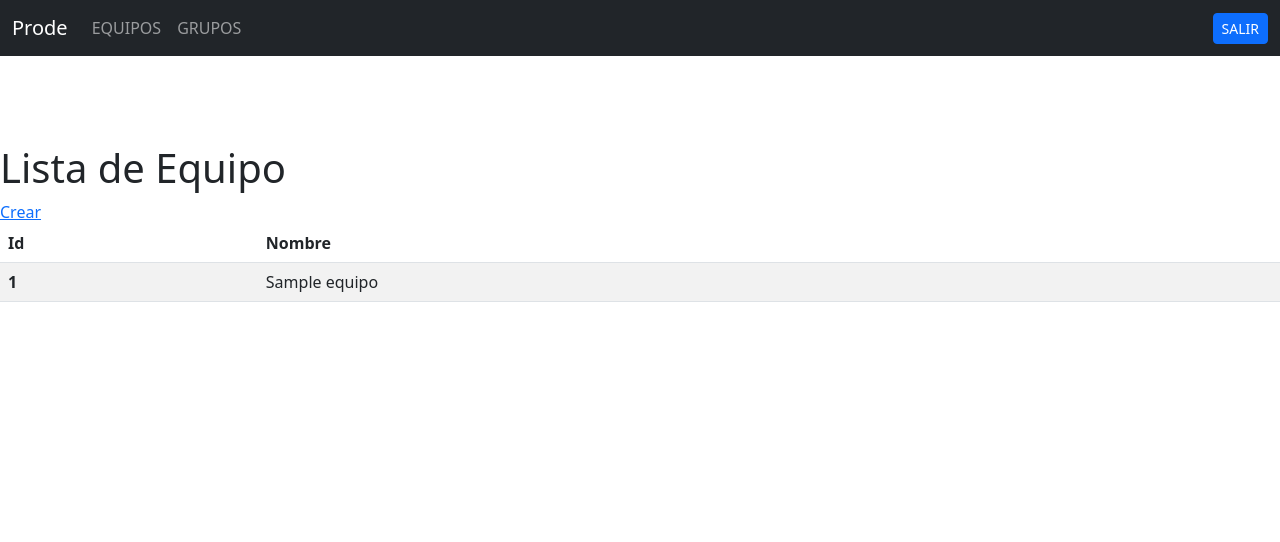
After one commit to lucasibaniez/prode_info_qatar22, a Django app: page /equipos/listar/ in a window 1280 px wide. The commit adds this page. Shown: the top 542 px of the page. Run offline with Django 4.2, Linux system fonts and the light colour scheme; a user stored in the database is signed in; tables that the repository leaves empty hold one stand-in row (values such as "Sample post"); some libraries are stand-ins or nearby versions.

Commit message:
listado de equipos

```diff
--- a/src/equipos/urls.py
+++ b/src/equipos/urls.py
@@ -5,5 +5,6 @@ from . import views
 app_name="equipos"
 
 urlpatterns = [
-    path("crear/", views.Crear.as_view())
+    path("crear/", views.Crear.as_view(), name="crear"),
+    path("listar/", views.Listar.as_view(), name="listar"),
 ]
--- a/src/equipos/views.py
+++ b/src/equipos/views.py
@@ -2,6 +2,7 @@ from django.contrib.auth.mixins import LoginRequiredMixin
 from django.shortcuts import render
 from django.urls import reverse
 from django.views.generic.edit import CreateView
+from django.views.generic import ListView
 
 from .forms import EquipoForm
 from .models import Equipo
@@ -12,4 +13,9 @@ class Crear(LoginRequiredMixin, CreateView):
     template_name = "equipos/crear.html"
 
     def get_success_url(self, **kwargs):
-        return reverse('home')
+        return reverse('equipos:listar')
+
+class Listar(LoginRequiredMixin, ListView):
+    template_name="equipos/listar.html"
+    model=Equipo
+    context_object_name = "equipos"
--- a/src/templates/base/base.html
+++ b/src/templates/base/base.html
@@ -28,7 +28,7 @@ v{% load static %}
 							</li>
 							-->
 							<li class="nav-item">
-								<a class="nav-link" href="#">EQUIPOS</a>
+								<a class="nav-link" href="{% url 'equipos:listar' %}">EQUIPOS</a>
 							</li>
 							<li class="nav-item">
 								<a class="nav-link" href="#">GRUPOS</a>
--- /dev/null
+++ b/src/templates/equipos/listar.html
@@ -0,0 +1,25 @@
+{% extends 'base/base.html' %}
+
+{% block contenido %}
+    <br><br><br><br><br>
+    <h1>Lista de Equipo</h1>
+    <!-- <a href="{% url 'equipos:listar' %}">Volver</a> -->
+    <a href="{% url 'equipos:crear' %}">Crear</a>
+    <table class="table table-striped table-hover">
+        <thead>
+            <tr>
+                <th scope="col">Id</th>
+                <th scope="col">Nombre</th>
+            </tr>
+        </thead>
+        <tbody>
+            {% for equipo in equipos %}
+                <tr>
+                    <th scope="row">{{equipo.id}}</th>
+                    <td>{{equipo.nombre}}</td>
+                </tr>
+            {% endfor %}
+        </tbody>
+    </table>
+
+{% endblock contenido %}
```
